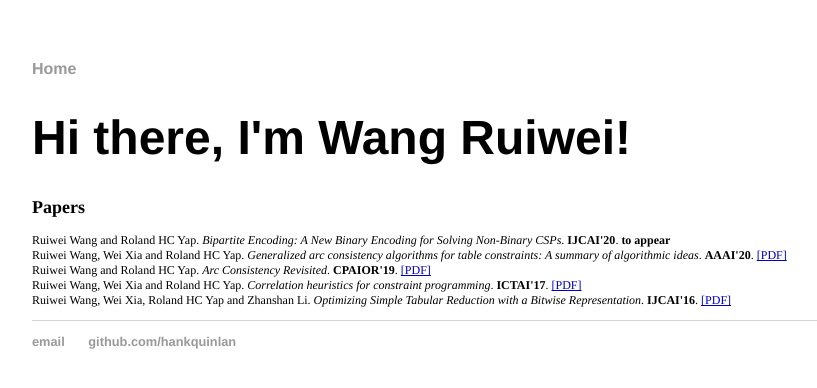
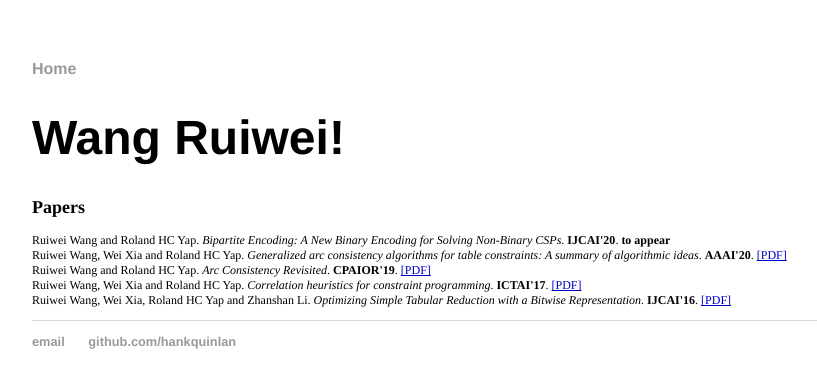
Before and after one commit to WangRuiwei/WangRuiwei.github.io, a Jekyll site: the page built from index.html, in a window 1280 px wide. Shown: the top 388 px of the page, without its empty margins (160-977 px from the left). Built offline with Jekyll 4.4.1, drawn with Linux system fonts in a browser that asks for light colours.

Commit message:
Update index.html

```diff
--- a/index.html
+++ b/index.html
@@ -3,7 +3,7 @@ layout: default
 title: Wang Ruiwei
 ---
 <div class="blurb">
-<h1>Hi there, I'm Wang Ruiwei!</h1>
+<h1>Wang Ruiwei!</h1>
 <h2 style="margin: 0.0px 0.0px 14.9px 0.0px; line-height: 22.0px; font: 18.0px Times; color: #000000; -webkit-text-stroke: #000000"><span class="s1"><b>Papers</b></span></h2>
 <p class="p2">
 Ruiwei Wang and Roland HC Yap. <i>Bipartite Encoding: A New Binary Encoding for Solving Non-Binary CSPs</I>. <b>IJCAI'20</b>. <b>to appear</b><br>
```
